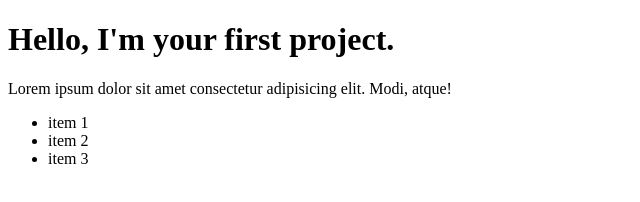
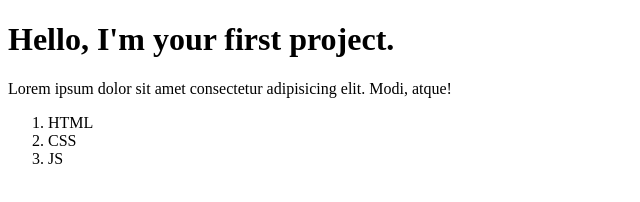
Before and after one commit to camreynolds/testRep, a plain HTML site: page root/index.html in a window 1280 px wide. Shown: the full height of the page, 0-640 px from the left. Drawn offline with Linux system fonts and the light colour scheme.

Commit message:
Unordered list -> ordered list.
It has been updated.

```diff
--- a/root/index.html
+++ b/root/index.html
@@ -11,10 +11,10 @@
     <p>
         Lorem ipsum dolor sit amet consectetur adipisicing elit. Modi, atque!
     </p>
-    <ul>
-        <li>item 1</li>
-        <li>item 2</li>
-        <li>item 3</li>
-    </ul>
+    <ol>
+        <li>HTML</li>
+        <li>CSS</li>
+        <li>JS</li>
+    </ol>
 </body>
 </html>
```
